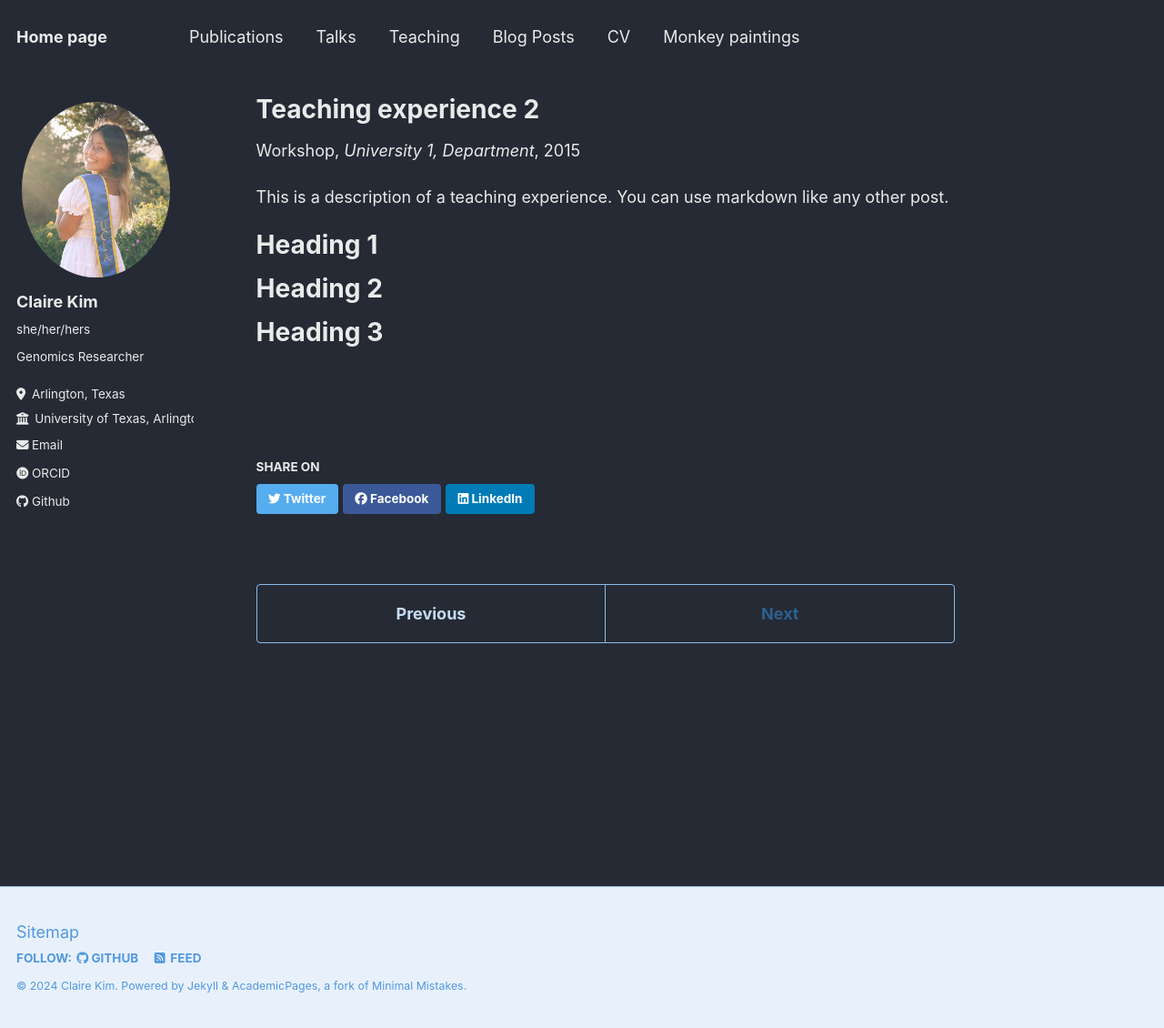
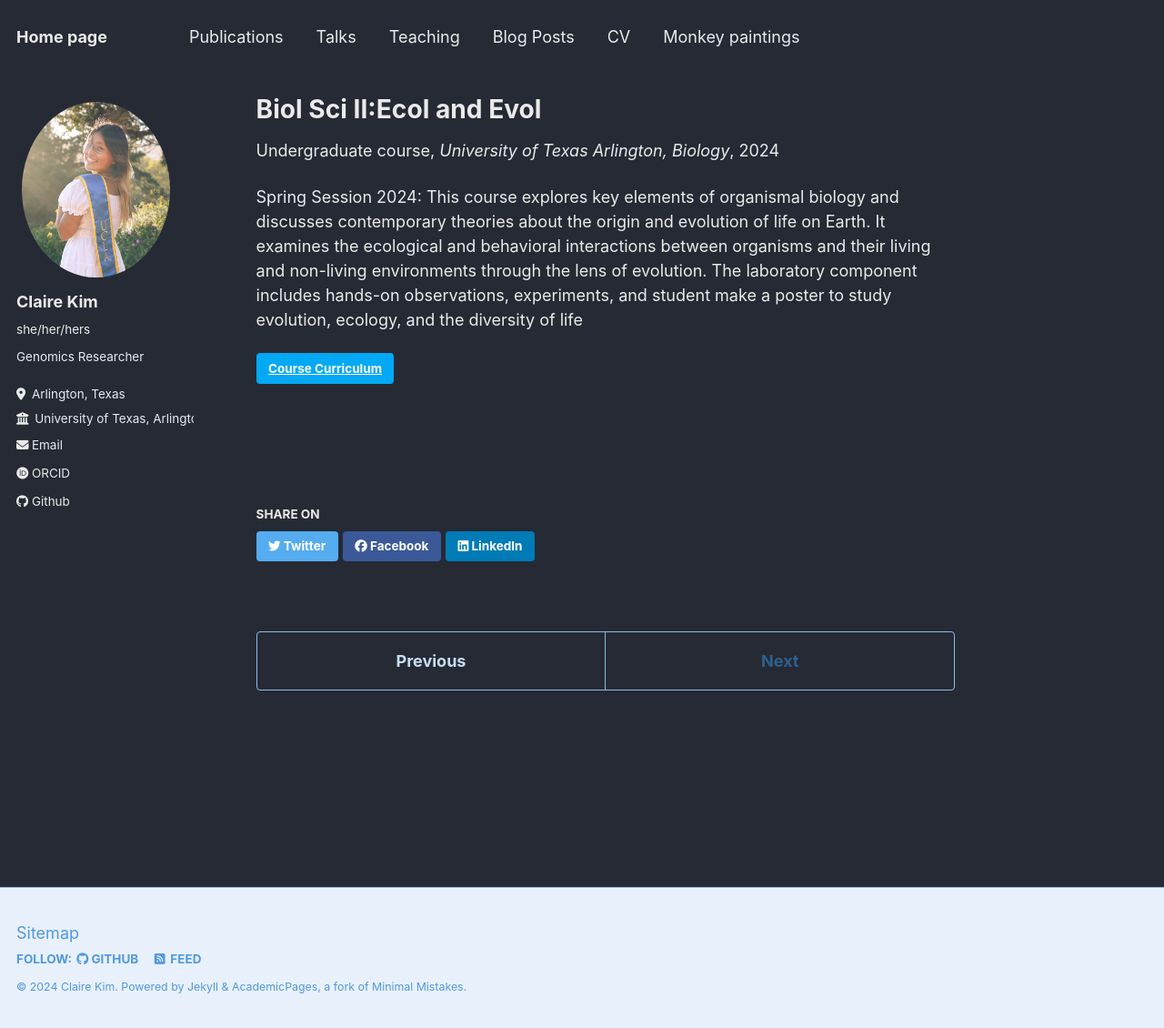
Before and after one commit to ckim0306/ckim0306.github.io, a Jekyll site: the page built from _teaching/2015-spring-teaching-2.md, in a window 1280 px wide and 1130 px high. Shown: the whole window at 91% size. Built offline with Jekyll 4.4.1, drawn with Linux system fonts in a browser that asks for light colours; some web fonts are replaced.

Commit message:
Altering my teaching for spring session looks pretty good.

```diff
--- a/_teaching/2015-spring-teaching-2.md
+++ b/_teaching/2015-spring-teaching-2.md
@@ -1,20 +1,13 @@
 ---
-title: "Teaching experience 2"
+title: "Biol Sci II:Ecol and Evol"
 collection: teaching
-type: "Workshop"
-permalink: /teaching/2015-spring-teaching-1
-venue: "University 1, Department"
-date: 2015-01-01
-location: "City, Country"
+type: "Undergraduate course"
+permalink: /teaching/2024-spring-teaching-1
+venue: "University of Texas Arlington, Biology"
+date: 2024-01-31
+location: "Arlington, Texas"
 ---
 
-This is a description of a teaching experience. You can use markdown like any other post.
+Spring Session 2024: This course explores key elements of organismal biology and discusses contemporary theories about the origin and evolution of life on Earth. It examines the ecological and behavioral interactions between organisms and their living and non-living environments through the lens of evolution. The laboratory component includes hands-on observations, experiments, and student make a poster to study evolution, ecology, and the diversity of life
 
-Heading 1
-======
-
-Heading 2
-======
-
-Heading 3
-======
+[Course Curriculum](https://catalog.uta.edu/search/?P=BIOL%201442){: .btn .btn--info .text-center}
```
Also changed, not shown: _talks/2012-03-01-talk-1.md (+5 -2 lines).
